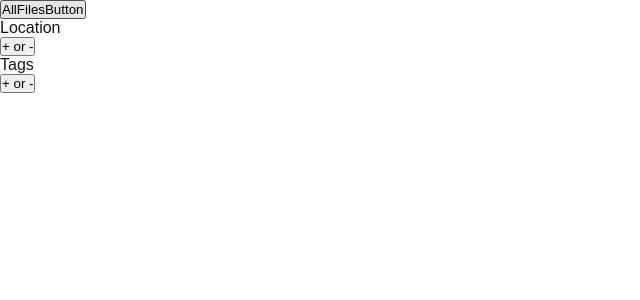
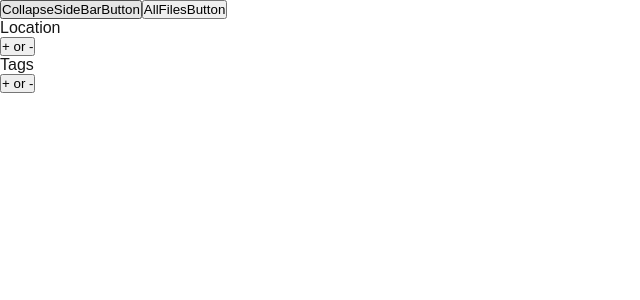
Before and after one commit to jamellemessinger/physical-file-organizer, a Next.js app: page / in a window 1280 px wide. Shown: the top 300 px of the page, without its empty margins (0-640 px from the left). Built offline with nearby package versions, Linux system fonts and the light colour scheme.

Commit message:
add CollapseSideBarButton component

```diff
--- a/src/components/file-navgation/CollapseSideBarButton.jsx
+++ b/src/components/file-navgation/CollapseSideBarButton.jsx
@@ -0,0 +1,7 @@
+import React from 'react'
+
+export default function CollapseSideBarButton() {
+  return (
+    <button>CollapseSideBarButton</button>
+  )
+}
--- a/src/components/file-navgation/FileSideBar.jsx
+++ b/src/components/file-navgation/FileSideBar.jsx
@@ -1,10 +1,12 @@
 import React from 'react';
 import AllFilesButton from './AllFilesButton';
 import FilterContainer from './FilterContainer';
+import CollapseSideBarButton from './CollapseSideBarButton';
 
 export default function SideBar() {
   return (
     <>
+      <CollapseSideBarButton />
       <AllFilesButton />
       <FilterContainer />
     </>
```
